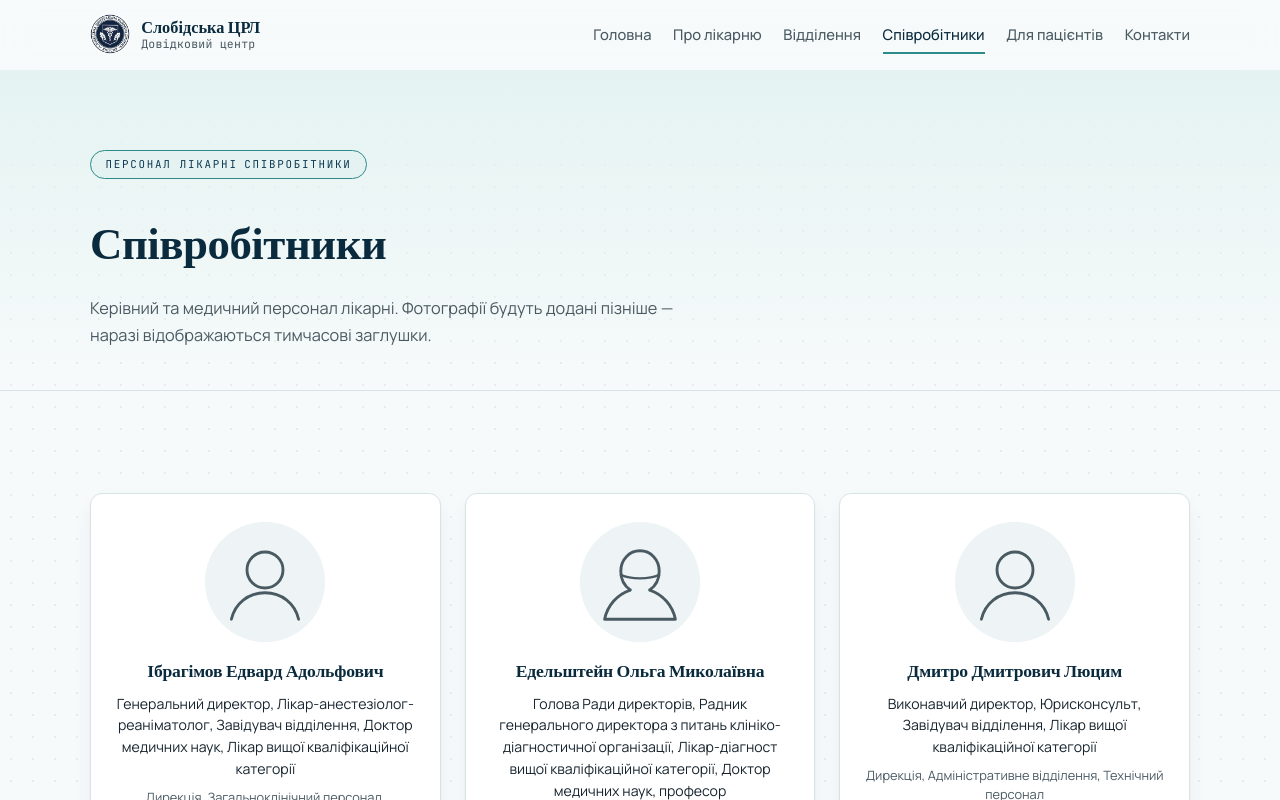
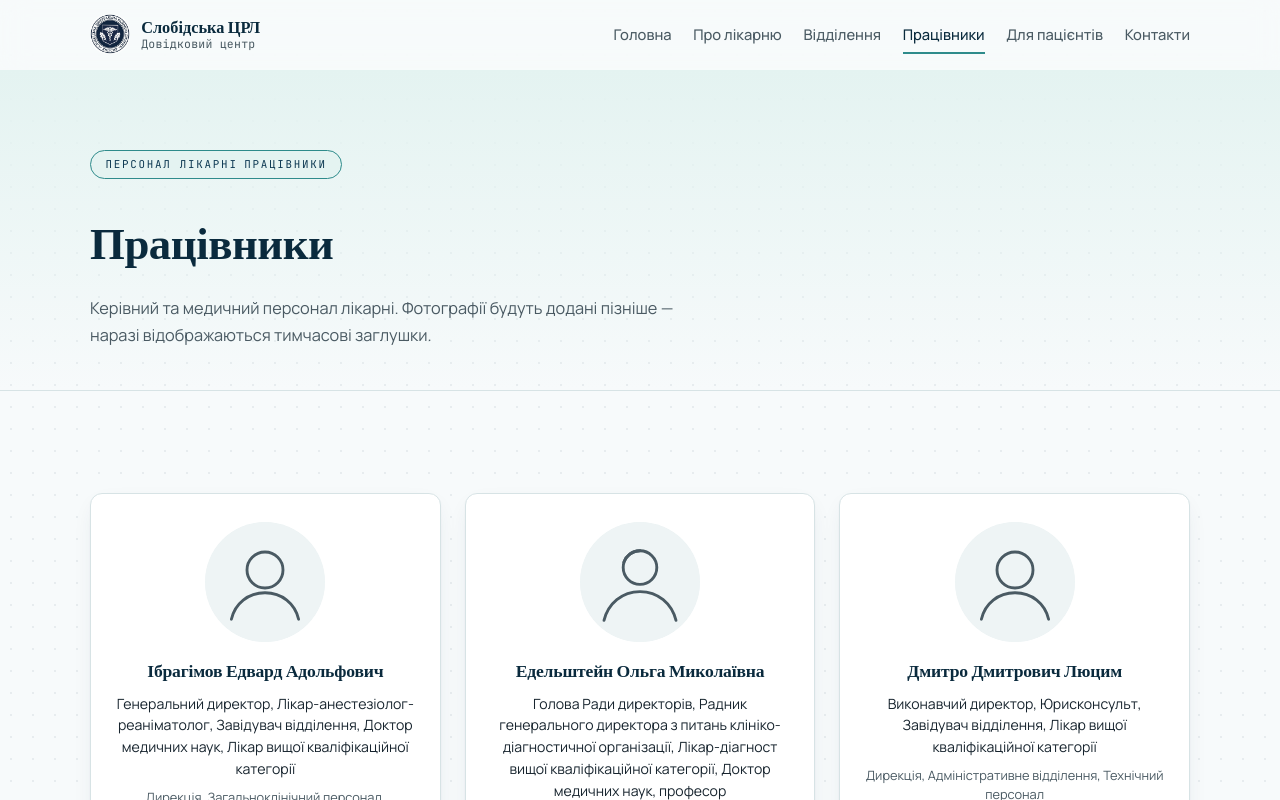
Before and after one commit to xeraze/SH-Site, a React (Vite) app: page /SH-Site/spivrobitnyky in a window 1280 px wide. Shown: the top 800 px of the page. Built offline with nearby package versions, Linux system fonts and the light colour scheme.

Commit message:
Update 2.7 | Hierarchy Fix + StaffPage Fix

```diff
--- a/src/components/Footer.tsx
+++ b/src/components/Footer.tsx
@@ -22,7 +22,7 @@ export function Footer() {
           <ul className="footer__links">
             <li><Link to="/pro-likarniu">Про лікарню</Link></li>
             <li><Link to="/viddilennya">Структура</Link></li>
-            <li><Link to="/spivrobitnyky">Співробітники</Link></li>
+            <li><Link to="/spivrobitnyky">Працівники</Link></li>
             <li><Link to="/dlya-pacientiv">Для пацієнтів</Link></li>
             <li><Link to="/kontakty">Контакти</Link></li>
           </ul>
--- a/src/components/NavBar.tsx
+++ b/src/components/NavBar.tsx
@@ -6,7 +6,7 @@ const NAV_LINKS = [
   { to: "/", label: "Головна" },
   { to: "/pro-likarniu", label: "Про лікарню" },
   { to: "/viddilennya", label: "Відділення" },
-  { to: "/spivrobitnyky", label: "Співробітники" },
+  { to: "/spivrobitnyky", label: "Працівники" },
   { to: "/dlya-pacientiv", label: "Для пацієнтів" },
   { to: "/kontakty", label: "Контакти" },
 ];
--- a/src/data/hierarchy.ts
+++ b/src/data/hierarchy.ts
@@ -93,26 +93,6 @@ export const departments: Department[] = [
             title: "Голова Ради директорів",
             description: "Очолює Раду директорів, координує роботу вищого керівного складу лікарні.",
           },
-          {
-            id: "head-nurse",
-            title: "Головна медсестра/медбрат",
-            description: "Координує роботу середнього та молодшого медичного персоналу всіх відділень.",
-          },
-          {
-            id: "director-by-direction",
-            title: "Директор за напрямком",
-            description: "Керує окремим напрямком діяльності лікарні за дорученням дирекції.",
-          },
-          {
-            id: "deputy-director",
-            title: "Заступник директора за напрямком",
-            description: "Забезпечує виконання завдань дирекції у своєму напрямку.",
-          },
-          {
-            id: "secretariat",
-            title: "Секретаріат",
-            description: "Забезпечує документообіг та організаційну підтримку дирекції.",
-          },
         ],
       },
     ],
@@ -129,8 +109,13 @@ export const departments: Department[] = [
         roles: [
           {
             id: "admin-head",
-            title: "Начальник адміністративного відділу",
+            title: "Начальник Адміністративного відділення",
             description: "Керує господарською та організаційною діяльністю закладу.",
+          },
+          {
+            id: "head-nurse",
+            title: "Головна медсестра/медбрат",
+            description: "Координує роботу середнього та молодшого медичного персоналу всіх відділень.",
           },
           {
             id: "hr-head",
@@ -193,7 +178,7 @@ export const departments: Department[] = [
   },
   {
     id: "diagnostic",
-    name: "Консультативно-діагностичне відділення",
+    name: "Консультативно-діагностична служба",
     description: "Діагностичні дослідження та консультації суміжних спеціалістів.",
     staffGroups: [
       {
@@ -202,7 +187,7 @@ export const departments: Department[] = [
         roles: [
           {
             id: "head",
-            title: "Завідувач Консультативно-діагностичного відділення",
+            title: "Завідувач Консультативно-діагностичної служби",
             description: "Керує діагностичними службами та консультативною допомогою.",
           },
         ],
--- a/src/pages/StaffPage.tsx
+++ b/src/pages/StaffPage.tsx
@@ -7,18 +7,19 @@ function Avatar({ gender }: { gender: "male" | "female" }) {
     return (
       <svg viewBox="0 0 100 100" className="staff-card__avatar" aria-hidden="true">
         <circle cx="50" cy="50" r="50" fill="var(--color-bg-muted)" />
+        <circle cx="50" cy="38" r="14" fill="none" stroke="var(--color-ink-soft)" strokeWidth="2.4" />
         <path
-          d="M50 24c-9 0-16 7.5-16 17 0 6.5 3 12.3 8 15.7-11 3.6-19 12.7-21.5 24.3h59c-2.5-11.6-10.5-20.7-21.5-24.3 5-3.4 8-9.2 8-15.7 0-9.5-7-17-16-17Z"
+          d="M50 24c-6.5 0-11.5 4-13.5 9.5"
           fill="none"
           stroke="var(--color-ink-soft)"
           strokeWidth="2.4"
-          strokeLinejoin="round"
+          strokeLinecap="round"
         />
         <path
-          d="M34 44c4 2 10 3 16 3s12-1 16-3"
+          d="M20 82c3.5-14 15-24 30-24s26.5 10 30 24"
           fill="none"
           stroke="var(--color-ink-soft)"
-          strokeWidth="2"
+          strokeWidth="2.4"
           strokeLinecap="round"
         />
       </svg>
@@ -44,8 +45,8 @@ export function StaffPage() {
     <>
       <section className="page-hero">
         <div className="container">
-          <Stamp>Персонал лікарні · Співробітники</Stamp>
-          <h1>Співробітники</h1>
+          <Stamp>Персонал лікарні · Працівники</Stamp>
+          <h1>Працівники</h1>
           <p className="page-hero__lede">
             Керівний та медичний персонал лікарні. Фотографії будуть додані
             пізніше — наразі відображаються тимчасові заглушки.
```
